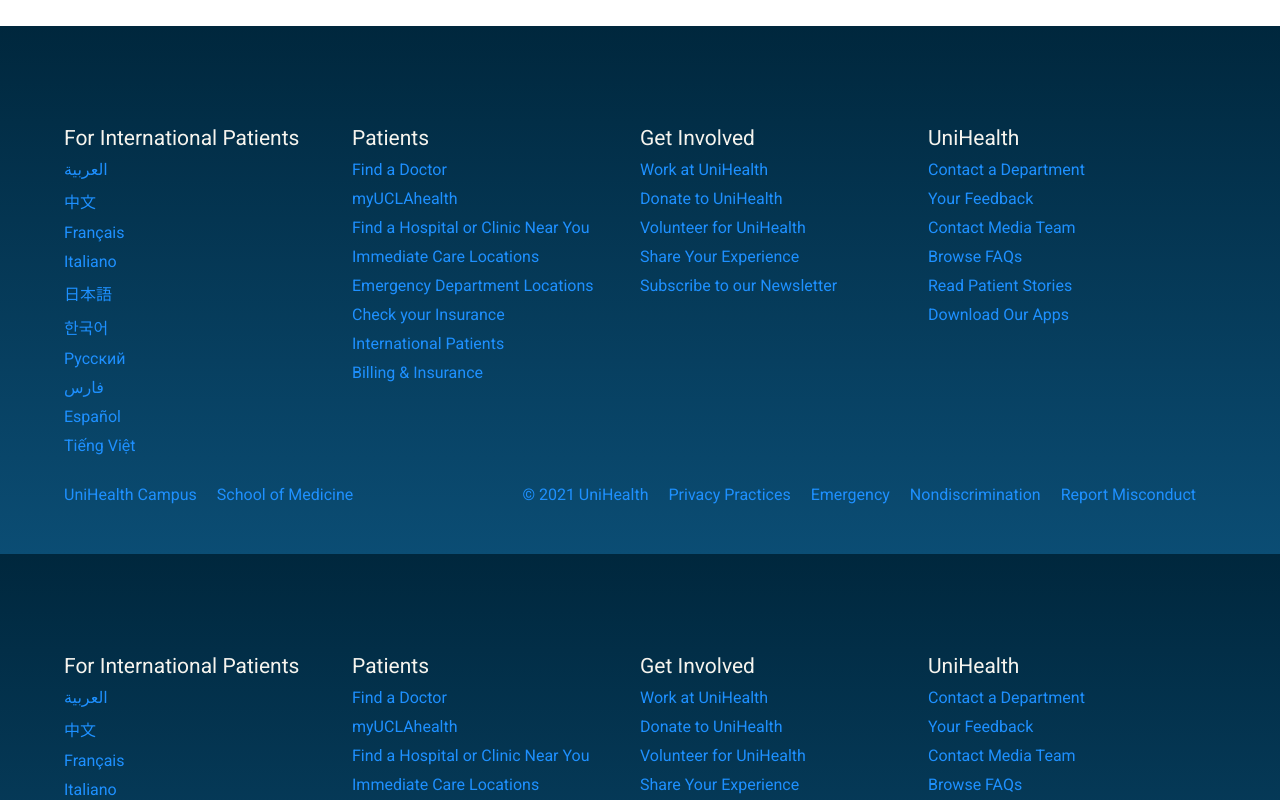
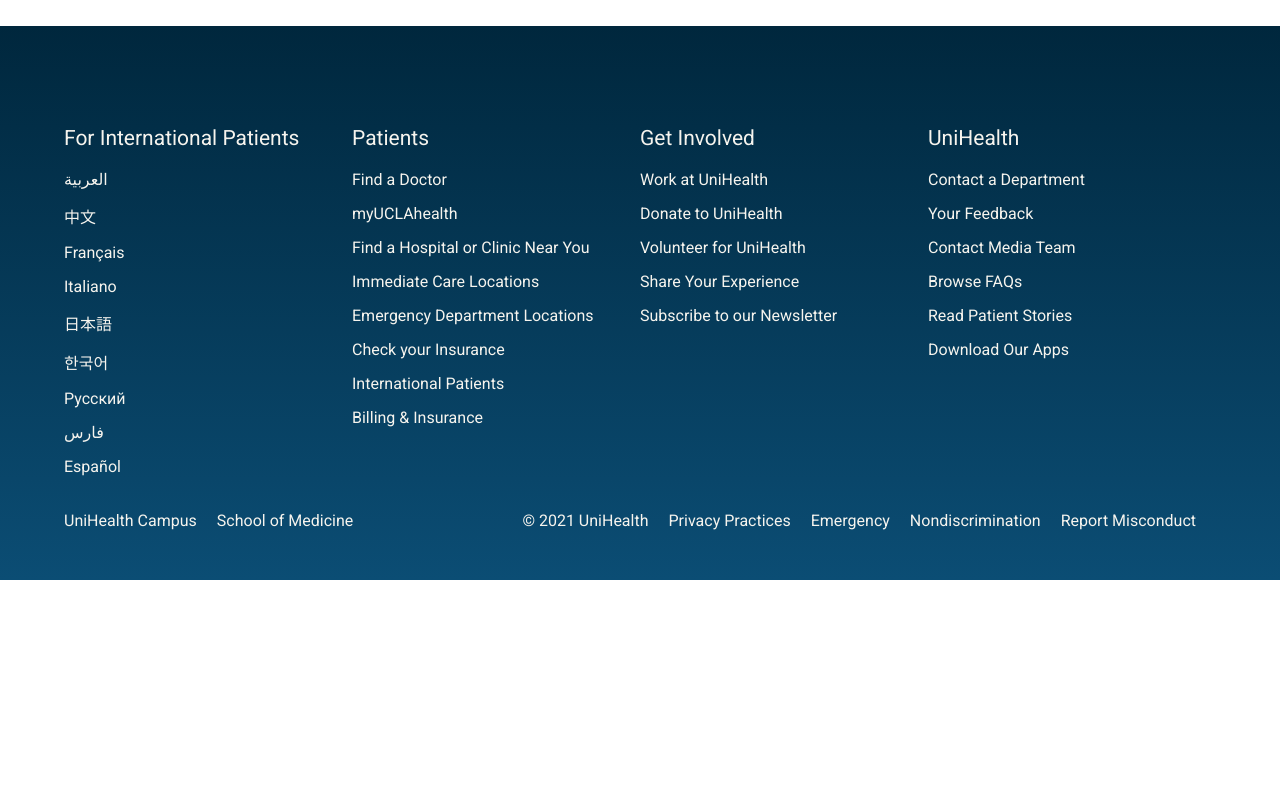
Before and after one commit to mhSadique/unihealth, a React (Create React App) app: page / in a window 1280 px wide. Shown: the part 3140-3940 px from the top of the page. After the commit the page ends 3720 px from the top, so only its background shows below. Built offline with nearby package versions, Linux system fonts and the light colour scheme.

Commit message:
fixed some problems

```diff
--- a/src/App.js
+++ b/src/App.js
@@ -3,7 +3,6 @@ import './App.css';
 import Home from './pages/Home';
 import Login from './pages/Login';
 import Register from './pages/Register';
-import ServiceDetail from './pages/ServiceDetail';
 import {
   BrowserRouter as Router,
   Route,
--- a/src/components/Footer.js
+++ b/src/components/Footer.js
@@ -20,7 +20,6 @@ const Footer = () => {
                             <a href="#">Русский</a>
                             <a href="#">فارس</a>
                             <a href="#">Español</a>
-                            <a href="#">Tiếng Việt</a>
                         </div>
                     </div>
                 </div>
@@ -33,7 +32,7 @@ const Footer = () => {
                     <a href="#">Emergency Department Locations</a>
                     <a href="#">Check your Insurance</a>
                     <a href="#">International Patients</a>
-                    <a href="#">Billing & Insurance</a>
+                    <a href="#">Billing &amp; Insurance</a>
                 </div>
                 <div className="get-involved">
                     <p>Get Involved</p>
--- a/src/components/LoginForm.js
+++ b/src/components/LoginForm.js
@@ -1,5 +1,6 @@
 /* eslint-disable jsx-a11y/anchor-is-valid */
 import React from 'react';
+import { Link } from 'react-router-dom';
 import '../styles/LogInForm.css'
 
 const LoginForm = () => {
@@ -21,7 +22,7 @@ const LoginForm = () => {
             </div>
 
             <div className="form-container signin">
-                <p>Do not have an account? <a href="#">Register</a>.</p>
+                <p>Do not have an account? <Link to="/register">Register</Link>.</p>
             </div>
         </form>
     );
--- a/src/components/SignUpForm.js
+++ b/src/components/SignUpForm.js
@@ -1,5 +1,6 @@
 /* eslint-disable jsx-a11y/anchor-is-valid */
 import React from 'react';
+import { Link } from 'react-router-dom';
 import '../styles/LogInForm.css'
 
 const SignUpForm = () => {
@@ -21,7 +22,7 @@ const SignUpForm = () => {
             </div>
 
             <div className="form-container signin">
-                <p>Already have an account? <a href="#">Login</a>.</p>
+                <p>Already have an account? <Link to="/login">Login</Link>.</p>
             </div>
         </form>
     );
--- a/src/pages/Home.js
+++ b/src/pages/Home.js
@@ -1,7 +1,6 @@
 import React from 'react';
 import Branding from '../components/Branding';
 import CancerServices from '../components/CancerServices';
-import Footer from '../components/Footer';
 import GeneralServices from '../components/GeneralServices';
 import SpecialtyServices from '../components/SpecialtyServices';
 import TopBanner from '../components/TopBanner';
@@ -16,7 +15,6 @@ const Home = () => {
             <GeneralServices />
             <CancerServices />
             <SpecialtyServices />
-            <Footer />
         </>
     );
 };
--- a/src/styles/Footer.css
+++ b/src/styles/Footer.css
@@ -10,7 +10,7 @@ footer .container {
   margin: 0 auto;
 }
 
-footer * {
+footer p, footer a {
   color: #f6f4ee;
 }
 
@@ -22,7 +22,7 @@ footer .upper-portion {
 
 footer .upper-portion .international .info p {
   font-size: 21px;
-  margin-bottom: 10px;
+  margin-bottom: 20px;
 }
 
 footer .upper-portion .international .languages {
@@ -31,7 +31,7 @@ footer .upper-portion .international .languages {
 }
 
 footer .upper-portion .international .languages a {
-  margin-bottom: 10px;
+  margin-bottom: 15px;
   text-decoration: none;
 }
 
@@ -42,11 +42,11 @@ footer .upper-portion .patients {
 
 footer .upper-portion .patients p {
   font-size: 21px;
-  margin-bottom: 10px;
+  margin-bottom: 20px;
 }
 
 footer .upper-portion .patients a {
-  margin-bottom: 10px;
+  margin-bottom: 15px;
   text-decoration: none;
 }
 
@@ -57,11 +57,11 @@ footer .upper-portion .get-involved {
 
 footer .upper-portion .get-involved p {
   font-size: 21px;
-  margin-bottom: 10px;
+  margin-bottom: 20px;
 }
 
 footer .upper-portion .get-involved a {
-  margin-bottom: 10px;
+  margin-bottom: 15px;
   text-decoration: none;
 }
 
@@ -72,11 +72,11 @@ footer .upper-portion .uni-health {
 
 footer .upper-portion .uni-health p {
   font-size: 21px;
-  margin-bottom: 10px;
+  margin-bottom: 20px;
 }
 
 footer .upper-portion .uni-health a {
-  margin-bottom: 10px;
+  margin-bottom: 15px;
   text-decoration: none;
 }
 
```
